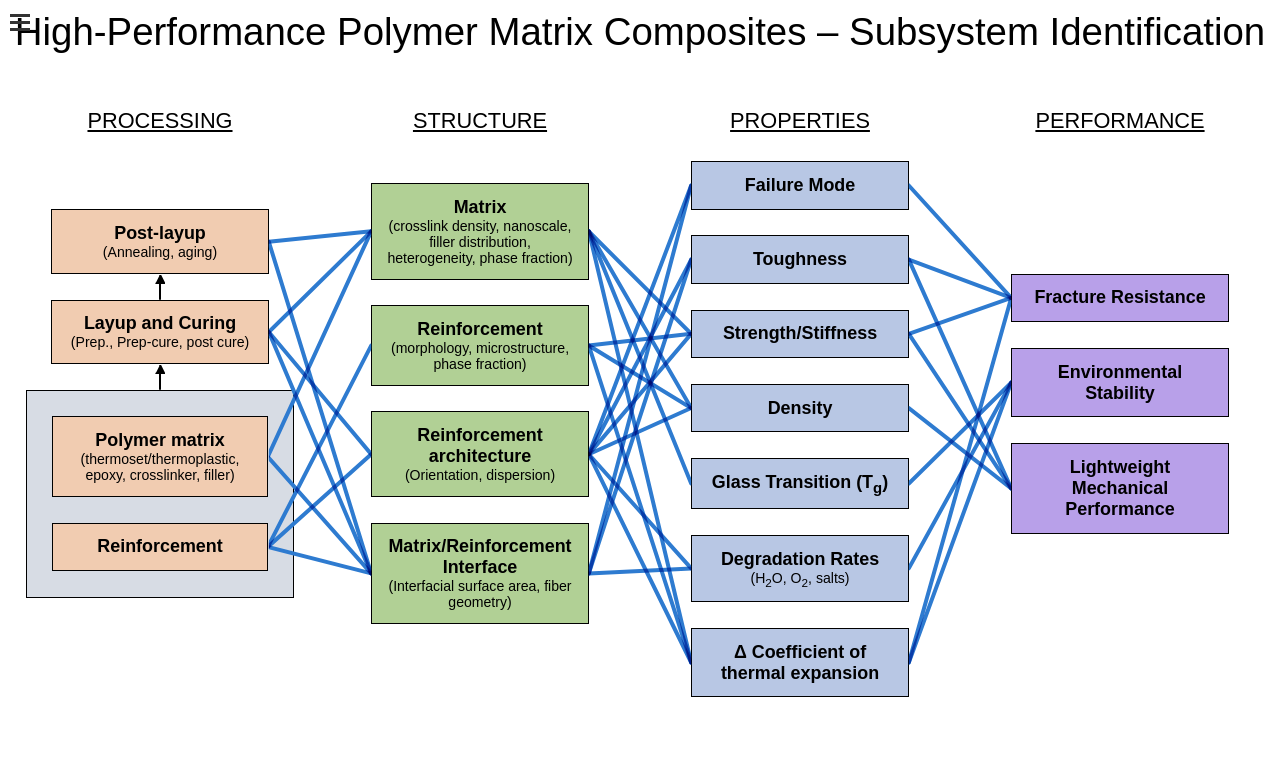
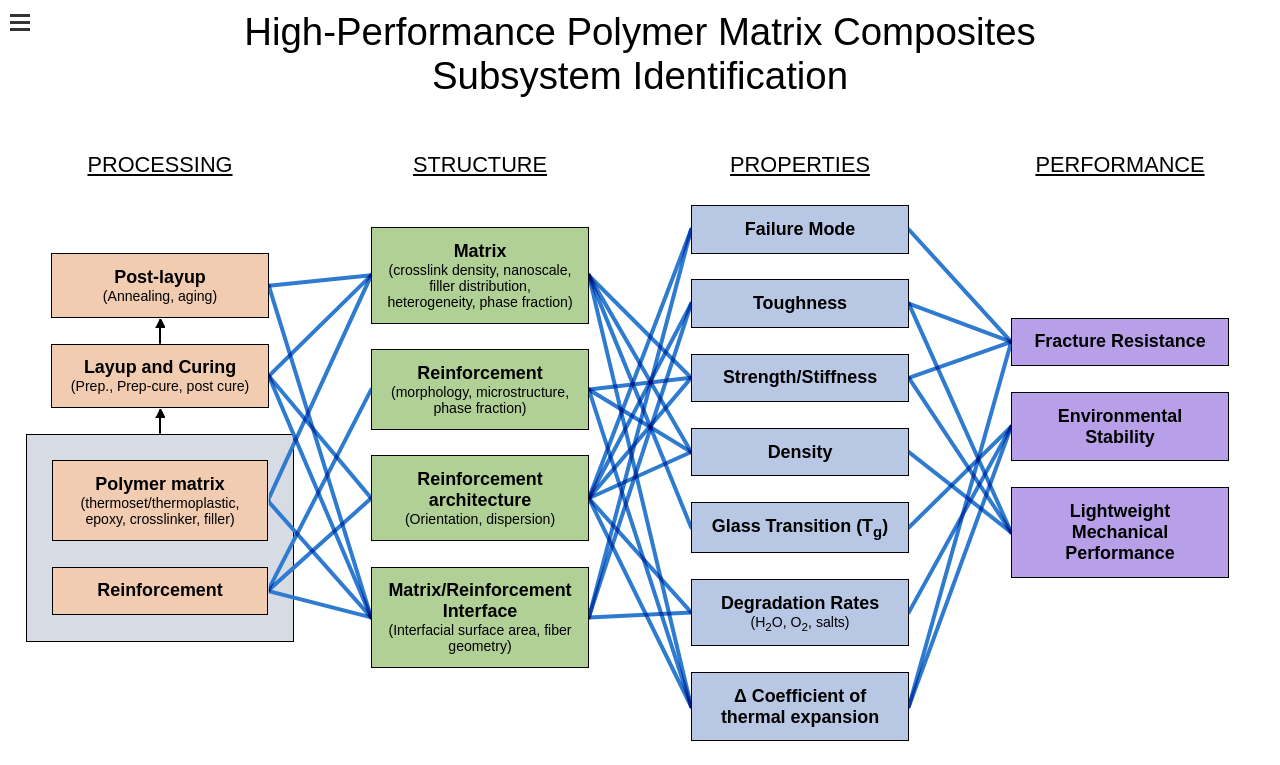
Before and after one commit to CHiMaD-NU/EngineeringSummarySubsystemIdentification, a plain HTML site: page index.html in a window 1280 px wide. Shown: the top 765 px of the page. Drawn offline with Linux system fonts and the light colour scheme.

Commit message:
made title two lines

```diff
--- a/index.html
+++ b/index.html
@@ -43,7 +43,7 @@
 				</table>
 			</div>
 
-			<div class='title'>High-Performance Polymer Matrix Composites – Subsystem Identification</div>
+			<div class='title'>High-Performance Polymer Matrix Composites <br/> Subsystem Identification</div>
 
 			<div class='column' id='processing'>
 				<div class='columnTitle'>PROCESSING</div>
--- a/src/css/index.css
+++ b/src/css/index.css
@@ -30,6 +30,8 @@ html,body {
 	text-align:center;
 	margin-bottom:3vh;
 	margin-top:1vh;
+	margin-left:20px;
+	margin-right:20px;
 }
 
 .column{
```
